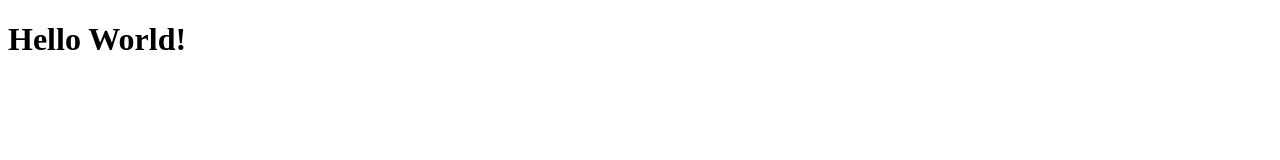
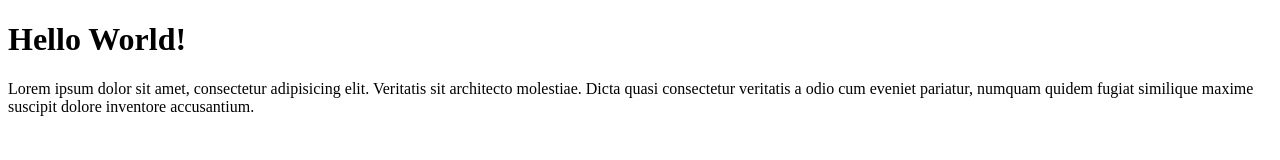
Before and after one commit to Dzakwanandra/dzakwanandra-git-test-2, a plain HTML site: page index.html in a window 1280 px wide. Drawn offline with Linux system fonts and the light colour scheme.

Commit message:
Menambahkan paragraf

```diff
--- a/index.html
+++ b/index.html
@@ -8,6 +8,7 @@
 <body>
 
     <h1>Hello World!</h1>
+    <p>Lorem ipsum dolor sit amet, consectetur adipisicing elit. Veritatis sit architecto molestiae. Dicta quasi consectetur veritatis a odio cum eveniet pariatur, numquam quidem fugiat similique maxime suscipit dolore inventore accusantium.</p>
 
 </body>
 </html>
```
